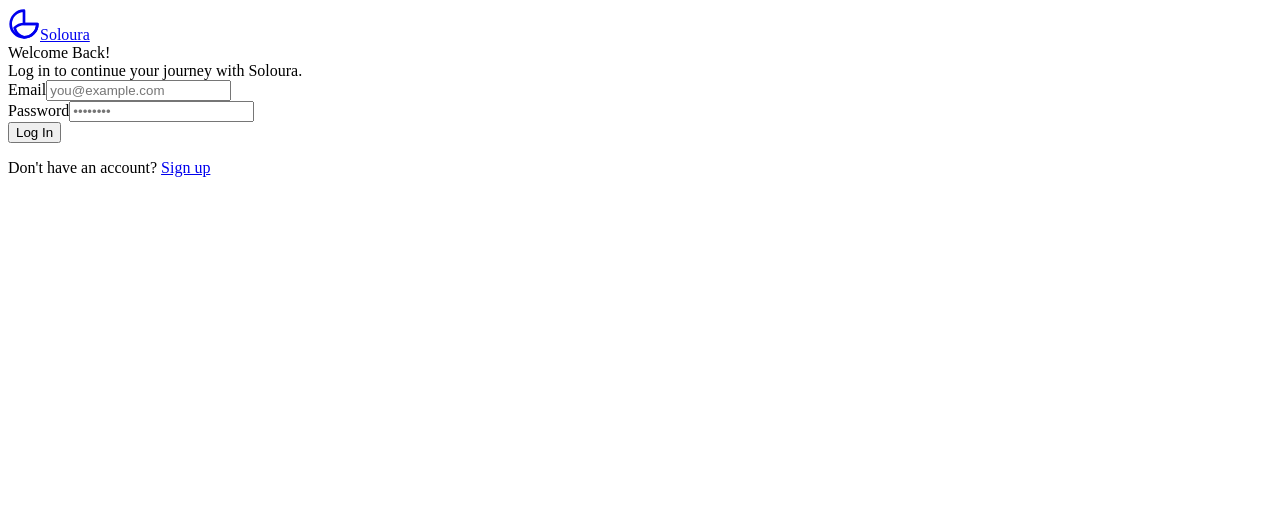
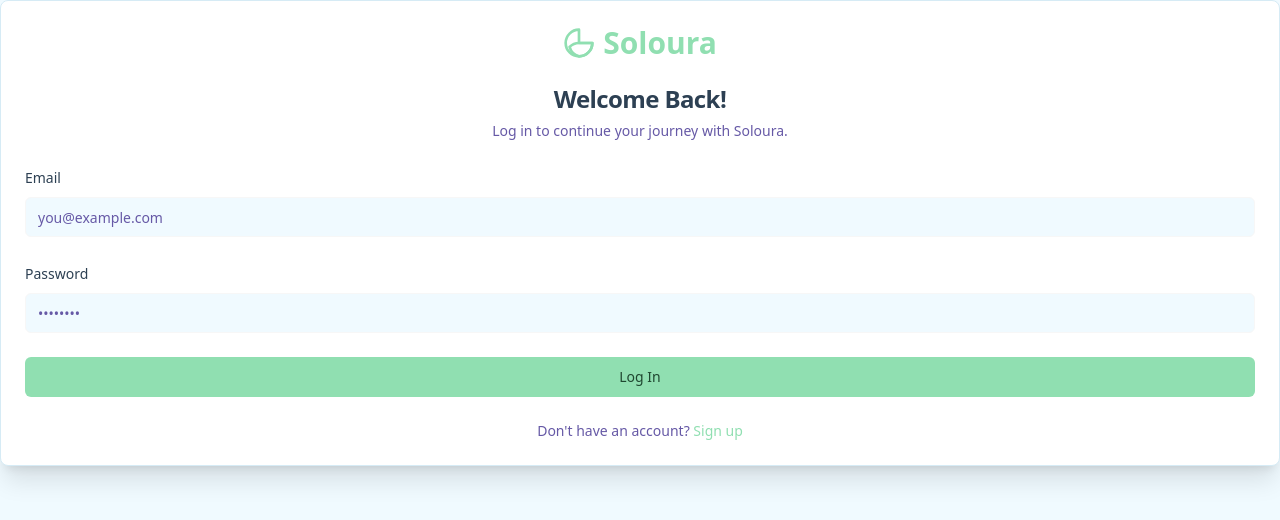
Before and after one commit to khizar-hayyat-72/Soloura_Health, a Next.js app: page /login in a window 1280 px wide. Shown: the top 520 px of the page. Built offline with nearby package versions, Linux system fonts and the light colour scheme; no server answers.

Commit message:
Resolve styling issues (fonts, CSS) that stopped working after migration.

```diff
--- /dev/null
+++ b/src/pages/_app.tsx
@@ -0,0 +1,7 @@
+import '../app/globals.css'; // adjust this path if needed
+
+import type { AppProps } from 'next/app';
+
+export default function App({ Component, pageProps }: AppProps) {
+  return <Component {...pageProps} />;
+}
```
